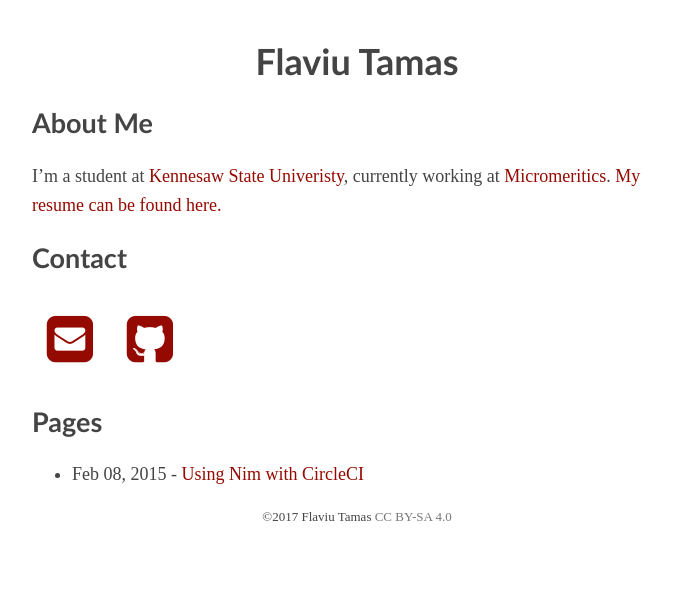
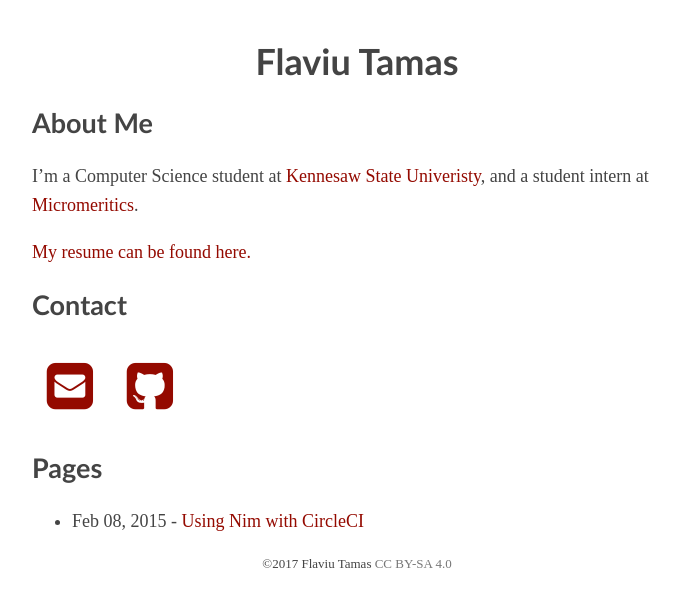
Before and after one commit to flaviut/flaviut.github.io, a Jekyll site: the page built from index.md, in a window 1280 px wide. Shown: the top 607 px of the page, without its empty margins (283-961 px from the left). Built offline with Jekyll 4.4.1, drawn with Linux system fonts in a browser that asks for light colours; some web fonts are replaced.

Commit message:
Update homepage

```diff
--- a/index.md
+++ b/index.md
@@ -6,7 +6,9 @@ description: Flaviu Tamas's personal website.
 
 ## About Me
 
-I'm a student at [Kennesaw State Univeristy][ksu], currently working at [Micromeritics][]. [My resume can be found here.][resume]
+I'm a Computer Science student at [Kennesaw State Univeristy][ksu], and a student intern at [Micromeritics][].
+
+[My resume can be found here.][resume]
 
 [micromeritics]: http://www.micromeritics.com/
 [resume]: https://drive.google.com/open?id=0B1lFilx0211ITmZEa1gyZy1sVjA
```
